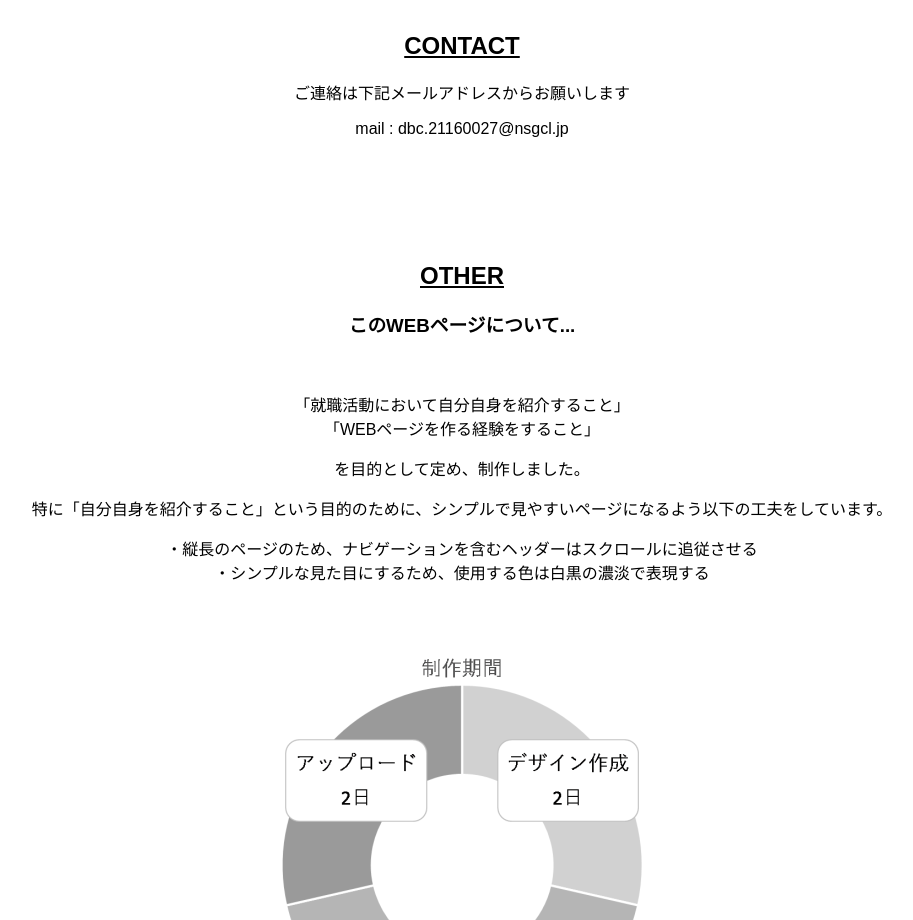
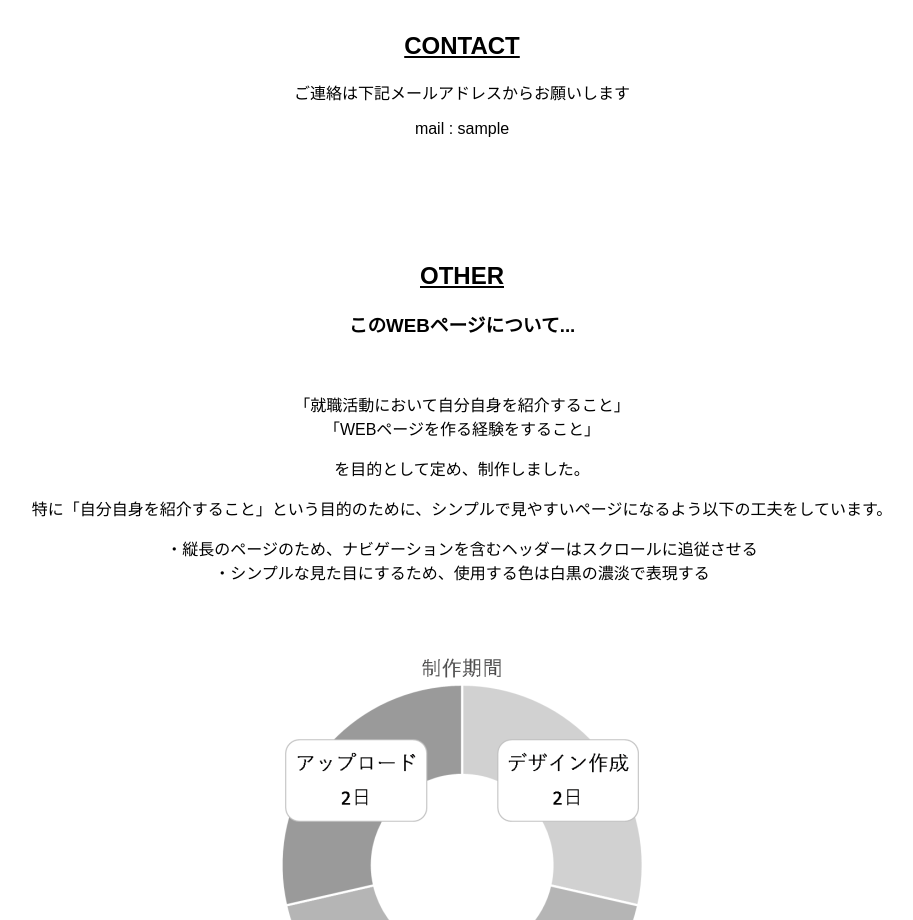
Before and after one commit to Shion2116/shion2116.github.io, a plain HTML site: page SHION-SHITAHAMA-PORTFOLIO/index.html in a window 1280 px wide. Shown: the part 2340-3260 px from the top of the page, without its empty margins (178-1091 px from the left). Drawn offline with nearby package versions, Linux system fonts and the light colour scheme.

Commit message:
Update index.html
change email addless

```diff
--- a/SHION-SHITAHAMA-PORTFOLIO/index.html
+++ b/SHION-SHITAHAMA-PORTFOLIO/index.html
@@ -108,7 +108,7 @@
     <section id="contact" class="main-content">
       <h2>CONTACT</h2>
       <p>ご連絡は下記メールアドレスからお願いします</p>
-      <p>mail : dbc.21160027@nsgcl.jp</p>
+      <p>mail : sample</p>
     </section>
 
     <!-- other -->
```
